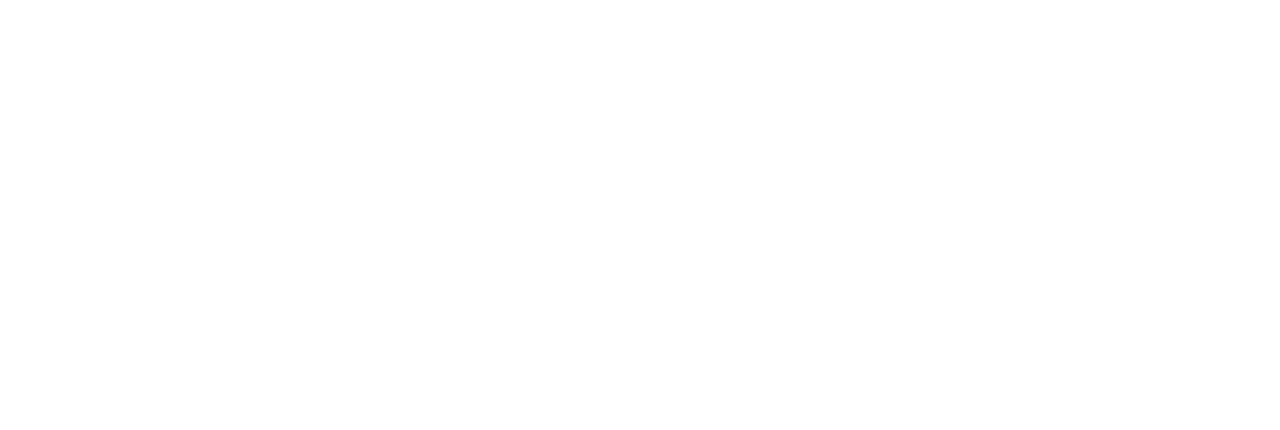
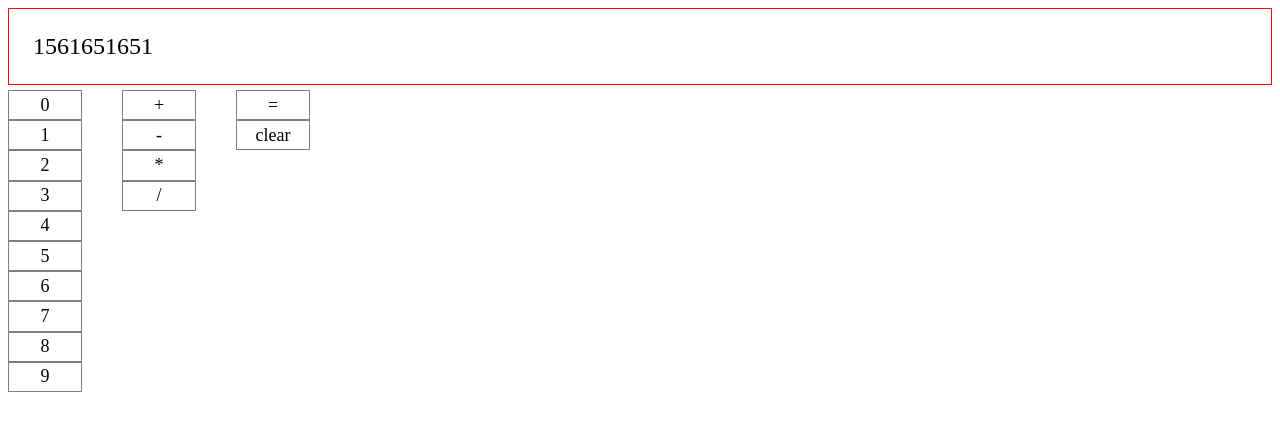
Before and after one commit to AhmedFahmy22/OP_Calculator, a plain HTML site: page index.html in a window 1280 px wide. Drawn offline with Linux system fonts and the light colour scheme.

Commit message:
HTML: Created simple calculator elements CSS: Added simple styling and layout

```diff
--- a/index.html
+++ b/index.html
@@ -9,7 +9,35 @@
 </head>
 
 <body>
+    <div id="calc-box">
+        <div id="calc-display">1561651651</div>
 
+        <div id="calc-buttons">
+            <ul id="num-buttons">
+                <li class="calc-btn">0</li>
+                <li class="calc-btn">1</li>
+                <li class="calc-btn">2</li>
+                <li class="calc-btn">3</li>
+                <li class="calc-btn">4</li>
+                <li class="calc-btn">5</li>
+                <li class="calc-btn">6</li>
+                <li class="calc-btn">7</li>
+                <li class="calc-btn">8</li>
+                <li class="calc-btn">9</li>
+            </ul>
+            <ul id="op-buttons">
+                <li class="calc-btn">+</li>
+                <li class="calc-btn">-</li>
+                <li class="calc-btn">*</li>
+                <li class="calc-btn">/</li>
+            </ul>
+
+            <ul id="ctrl-buttons">
+                <li class="calc-btn">=</li>
+                <li class="calc-btn">clear</li>
+            </ul>
+        </div>
+    </div>
 
     <script src="script.js"></script>
 </body>
--- a/style.css
+++ b/style.css
@@ -0,0 +1,33 @@
+body * {
+    margin: 0;
+    padding: 0;
+}
+
+li {
+    list-style: none;
+}
+
+#calc-box {
+    display: flex;
+    flex-direction: column;
+    gap: 5px;
+}
+
+#calc-display {
+    border: 1px solid red;
+    font-size: 24px;
+    padding: 1em 1em;
+}
+
+.calc-btn {
+    border: 1px solid grey;
+    font-size: 18px;
+    width: 2em;
+    text-align: center;
+    padding: 0.2em 1em;
+}
+
+#calc-buttons {
+    display: flex;
+    gap: 40px;
+}
```
